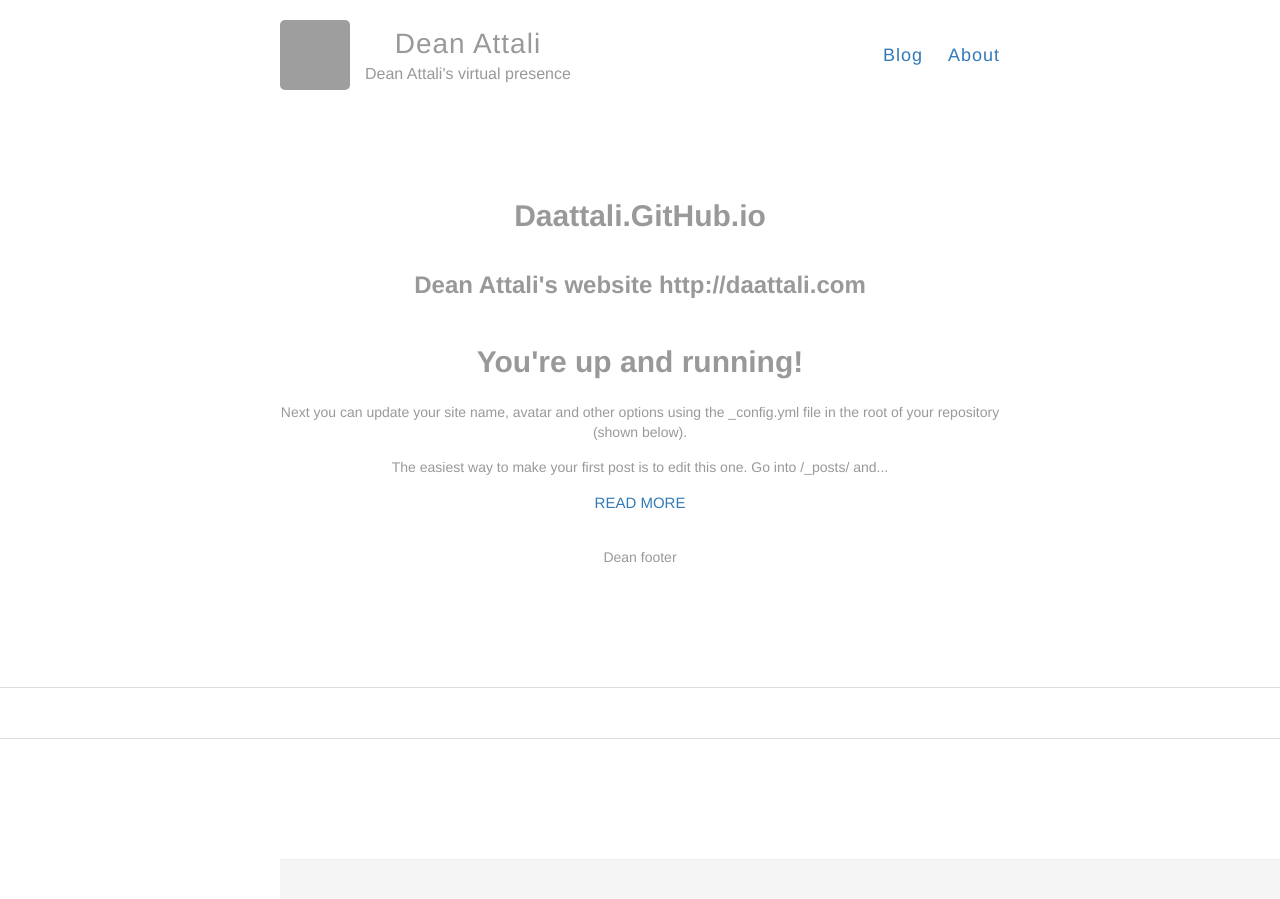
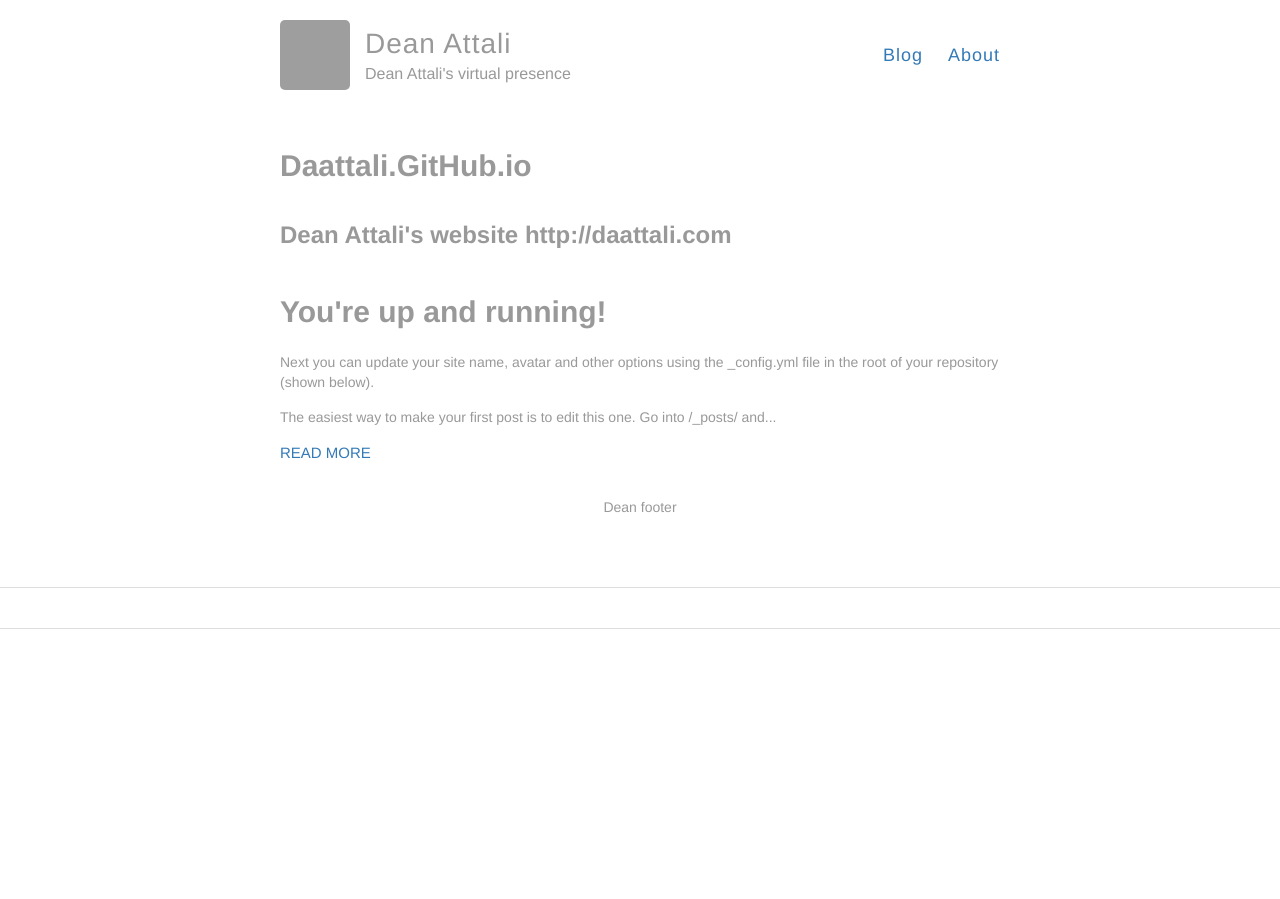
Before and after one commit to daattali/daattali.github.io, a Jekyll site: the page built from index.html, in a window 1280 px wide. Built offline with Jekyll 4.4.1, drawn with Linux system fonts in a browser that asks for light colours; Markdown is read by kramdown in place of the engine named in the settings; grey boxes are pictures that could not be loaded.

Commit message:
few template fixes

```diff
--- a/_includes/svg-icons.html
+++ b/_includes/svg-icons.html
@@ -1,12 +1,7 @@
-{% if site.footer-links.dribbble %}<a href="http://dribbble.com/{{ site.footer-links.dribbble }}"><i class="svg-icon dribbble"></i></a>{% endif %}
 {% if site.footer-links.email %}<a href="mailto:{{ site.footer-links.email }}"><i class="svg-icon email"></i></a>{% endif %}
 {% if site.footer-links.facebook %}<a href="http://facebook.com/{{ site.footer-links.facebook }}"><i class="svg-icon facebook"></i></a>{% endif %}
-{% if site.footer-links.flickr %}<a href="http://flickr.com/{{ site.footer-links.flickr }}"><i class="svg-icon flickr"></i></a>{% endif %}
 {% if site.footer-links.github %}<a href="http://github.com/{{ site.footer-links.github }}"><i class="svg-icon github"></i></a>{% endif %}
-{% if site.footer-links.instagram %}<a href="http://instagram.com/{{ site.footer-links.instagram }}"><i class="svg-icon instagram"></i></a>{% endif %}
 {% if site.footer-links.linkedin %}<a href="http://linkedin.com/in/{{ site.footer-links.linkedin }}"><i class="svg-icon linkedin"></i></a>{% endif %}
-{% if site.footer-links.pinterest %}<a href="http://pinterest.com/{{ site.footer-links.pinterest }}"><i class="svg-icon pinterest"></i></a>{% endif %}
 {% if site.footer-links.rss %}<a href="{{ site.baseurl }}/feed.xml"><i class="svg-icon rss"></i></a>{% endif %}
 {% if site.footer-links.twitter %}<a href="http://twitter.com/{{ site.footer-links.twitter }}"><i class="svg-icon twitter"></i></a>{% endif %}
 {% if site.footer-links.stackoverflow %}<a href="http://stackoverflow.com/{{ site.footer-links.stackoverflow }}"><i class="svg-icon stackoverflow"></i></a>{% endif %}
-{% if site.footer-links.youtube %}<a href="http://youtube.com/{{ site.footer-links.youtube }}"><i class="svg-icon youtube"></i></a>{% endif %}
--- a/_layouts/default.html
+++ b/_layouts/default.html
@@ -16,7 +16,6 @@
 
 	<link rel="stylesheet" href="css/bootstrap.min.css" />
 	<link rel="stylesheet" href="{{ site.baseurl }}/css/style.css" />
-	<link rel="stylesheet" href="css/minimal.css" />
 	<link rel="alternate" type="application/rss+xml" title="{{ site.name }} - {{ site.description }}" href="{{ site.baseurl }}/feed.xml" />
 
 	{% if page.css %}
--- a/css/style.css
+++ b/css/style.css
@@ -7,9 +7,10 @@
 }
 
 body {
-	background: $white;
+  ackground: #FFF;
   font: 18px/1.4 $helvetica;
-  color: $darkGray;
+  color: #A9A9A9;
+  position: relative;
 }
 
 .container {
@@ -276,3 +277,7 @@
 body {
   color: #999;
 }
+
+.hideme {
+  display: none;
+}
```
